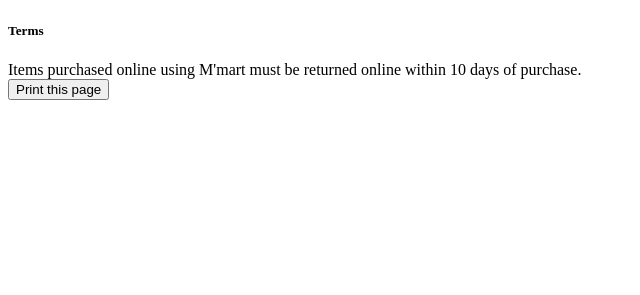
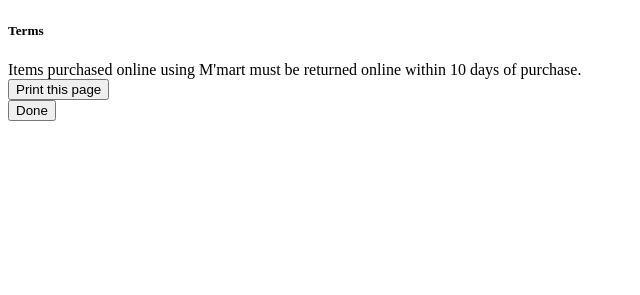
Before and after one commit to Techbro96/Mmart, a PHP site: page /print.php in a window 1280 px wide. Shown: the part 453-748 px from the top of the page, without its empty margins (0-640 px from the left). Run offline with PHP 8.4, Linux system fonts and the light colour scheme; a user stored in the database is signed in; data comes from the database, SQL or seed files in the repository; data that the repository does not hold is empty.

Commit message:
Print Page updated

```diff
--- a/PPAGE1.PHP
+++ b/PPAGE1.PHP
@@ -74,7 +74,7 @@
     					<div class="product-stock">In Stock</div>
     					<hr>
     					<div class="btn-group cart">
-    						<button type="button" class="btn btn-success" onclick=<?php
+    						<button type="button" class="btn btn-success" target="_self" onclick=<?php
 
                             if(!isset($_SESSION['user'])) // If session is not set that redirect to Login Page
                       {
--- a/about-us.php
+++ b/about-us.php
@@ -35,9 +35,6 @@
     <script src="js/respond.min.js"></script>
 
     <link rel="shortcut icon" href="favicon.png">
-
-
-
 </head>
 
 <body>
--- a/print.php
+++ b/print.php
@@ -135,6 +135,9 @@
     	</div>
 
 
+    <form method="get" action="admin.php">
+		<button type="submit">Done</button>
+	</form>
     </body>
 
     </html>
--- a/register.php
+++ b/register.php
@@ -69,7 +69,9 @@
 </head>
 
 <body>
-<?php include 'header.php';?>
+  <?php
+    include 'header.php';
+  ?>
     <div id="all">
 
         <div id="content">
```
Also changed, not shown: images/P_20150828_224415.jpg (added), images/logo.png (added), images/prescription_5.png (added).
